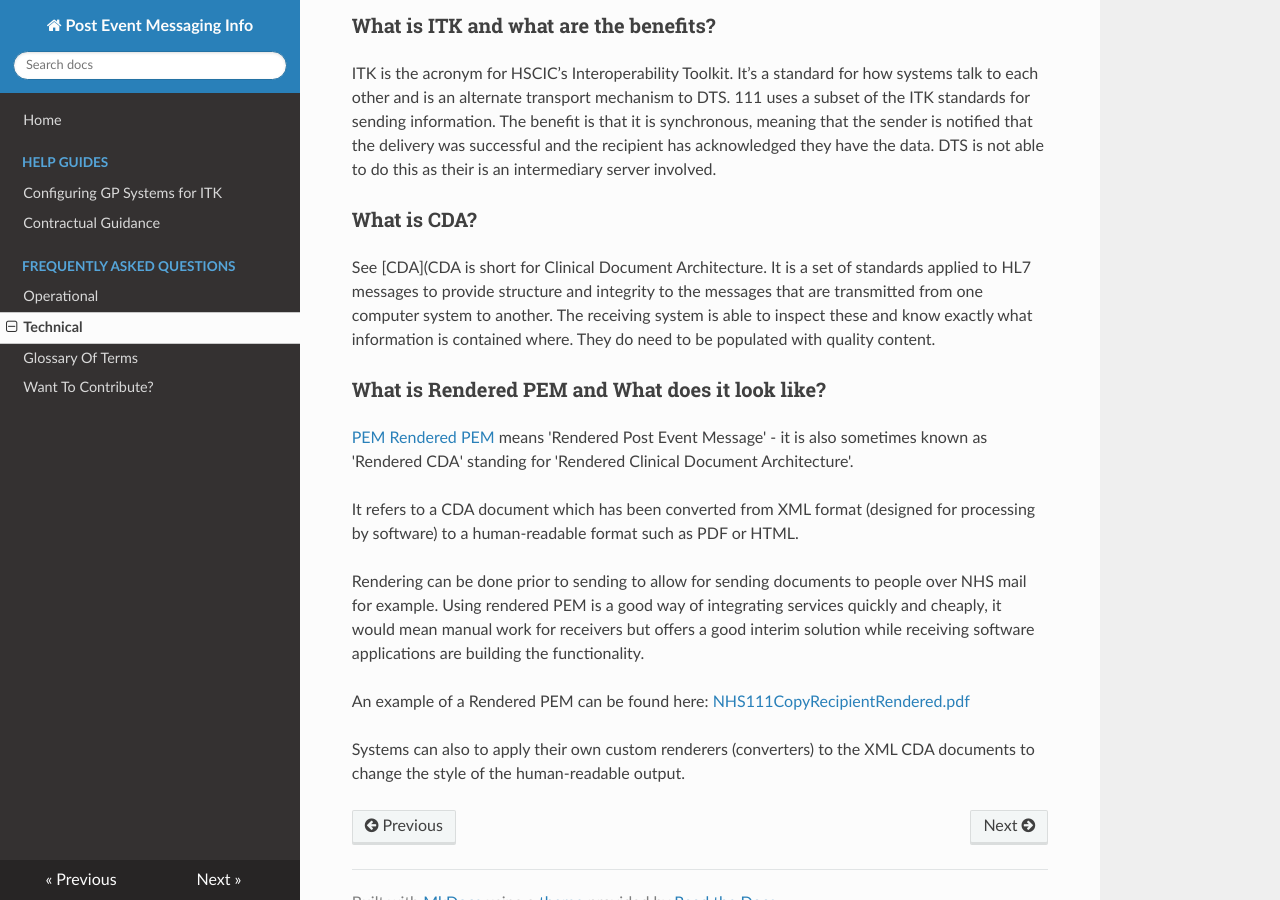
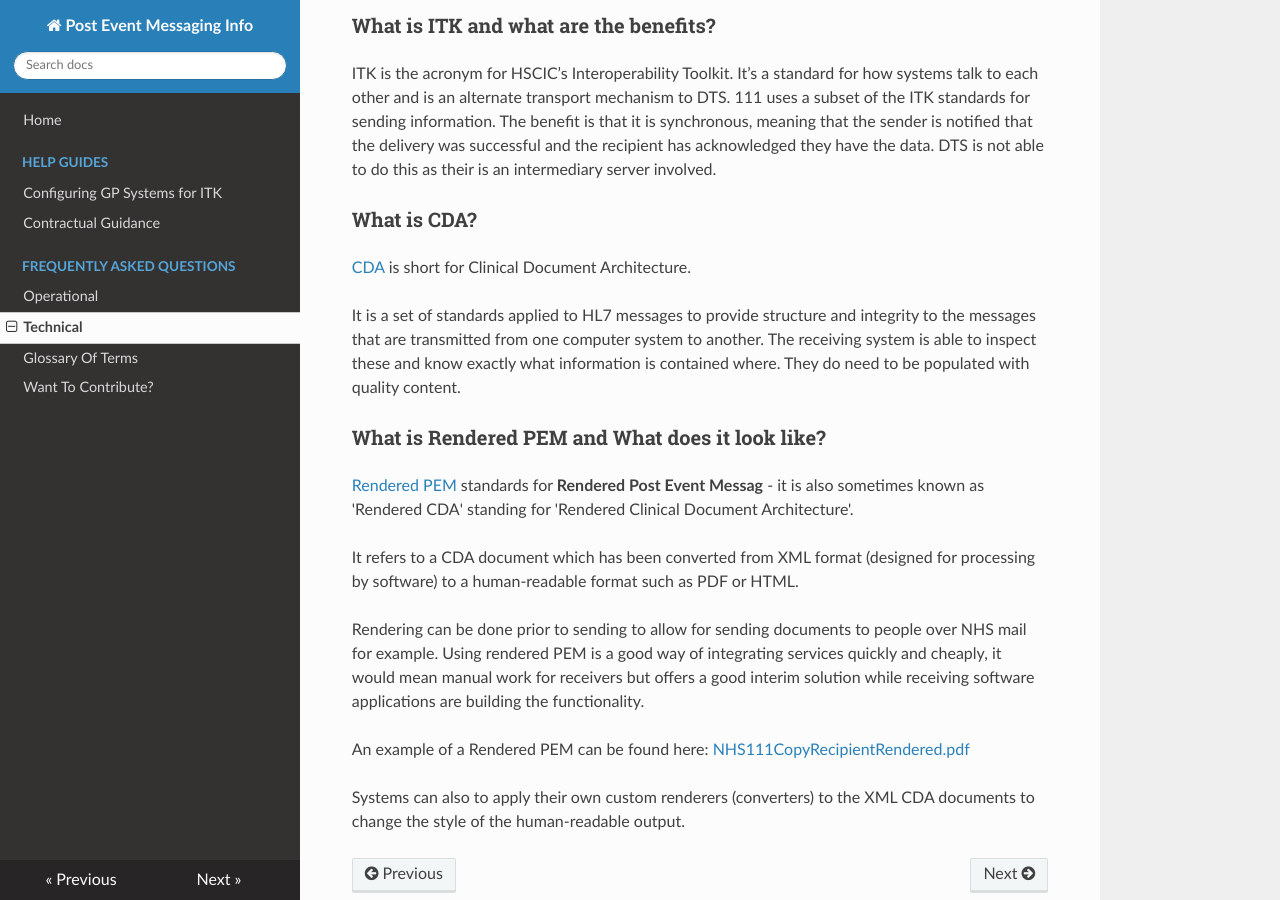
Before and after one commit to lexijax/posteventmessaginginfo, an MkDocs documentation site: the page built from docs/technical_faq.md, in a window 1280 px wide and 900 px high, scrolled down 499 px. Built offline with MkDocs 1.6.1, drawn with Linux system fonts in a browser that asks for light colours; nearby versions of some CDN libraries; old or Windows-style settings are respelled for this version of MkDocs.

Commit message:
Update anchor links and CDA section

```diff
--- a/docs/glossary.md
+++ b/docs/glossary.md
@@ -1,9 +1,9 @@
 <dl>
 
-  <dt><a name="dts">DOS</a></dt>
+  <dt><a name="dos">DOS</a></dt>
   <dd>Directory Of Services</dd>
 
-  <dt>CDA</dt>
+  <dt><a name="cda">CDA</a></dt>
   <dd>CDA is short for Clinical Document Architecture. It is a set of standards applied to HL7 messages to provide structure and integrity to the messages that are transmitted from one computer system to another. The receiving system is able to inspect these and know exactly what information is contained where. They do need to be populated with quality content.</dd>
 
   <dt>DTS</dt>
--- a/docs/technical_faq.md
+++ b/docs/technical_faq.md
@@ -12,11 +12,13 @@ ITK is the acronym for HSCIC’s Interoperability Toolkit. It’s a standard for
 
 ### What is CDA?
 
-See [CDA](CDA is short for Clinical Document Architecture. It is a set of standards applied to HL7 messages to provide structure and integrity to the messages that are transmitted from one computer system to another. The receiving system is able to inspect these and know exactly what information is contained where. They do need to be populated with quality content.
+[CDA](./glossary.md#cda) is short for Clinical Document Architecture.
+
+It is a set of standards applied to HL7 messages to provide structure and integrity to the messages that are transmitted from one computer system to another. The receiving system is able to inspect these and know exactly what information is contained where. They do need to be populated with quality content.
 
 ### What is Rendered PEM and What does it look like?
-<a name="renderedpem">PEM</a>
-[Rendered PEM](./glossary.md#renderedpem) means 'Rendered Post Event Message' - it is also sometimes known as 'Rendered CDA' standing for 'Rendered Clinical Document Architecture'.
+
+<a name="renderedpem">[Rendered PEM](./glossary.md#renderedpem)</a> standards for **Rendered Post Event Messag** - it is also sometimes known as 'Rendered CDA' standing for 'Rendered Clinical Document Architecture'.
 
 It refers to a CDA document which has been converted from XML format (designed for processing by software) to a human-readable format such as PDF or HTML.
 
```
